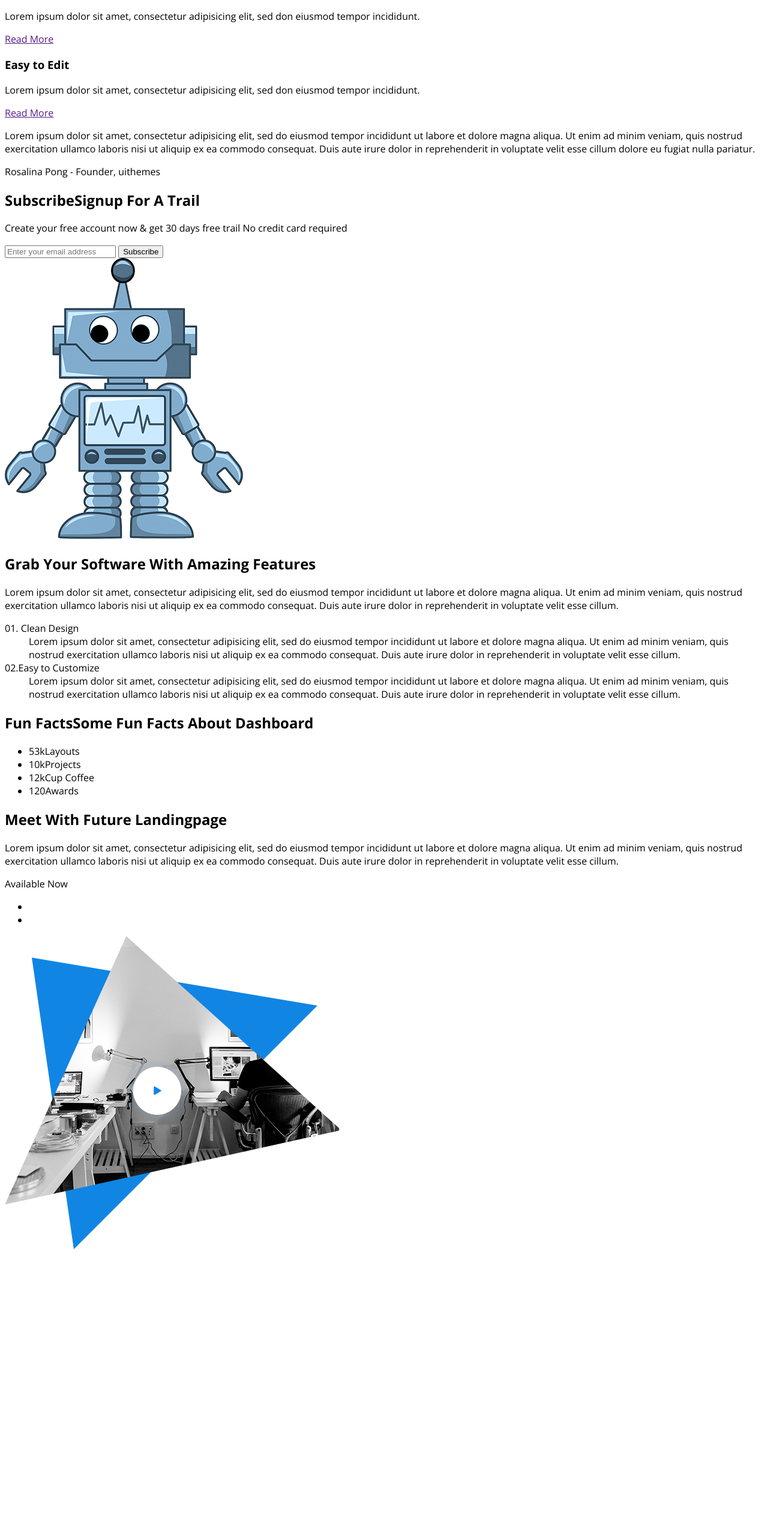
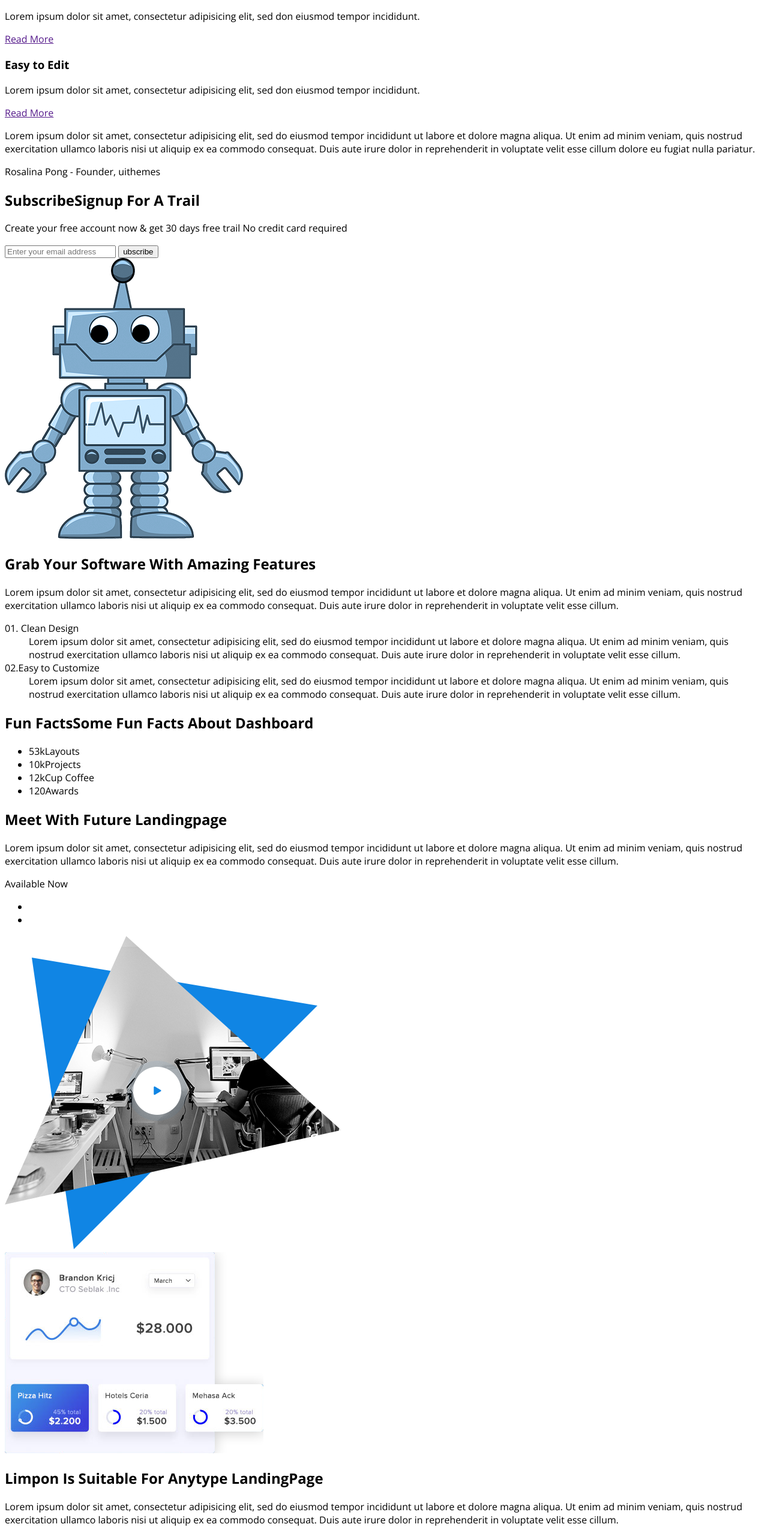
Before and after one commit to Nikitadevelop/Limpon, a plain HTML site: page index.html in a window 1280 px wide. Shown: the part 934-3494 px from the top of the page at 60% size. Before the commit the page ends 3029 px from the top, so only its background shows below. Drawn offline with nearby package versions, Linux system fonts and the light colour scheme.

Commit message:
change files

```diff
--- a/index.html
+++ b/index.html
@@ -87,7 +87,7 @@
                 <h2><span>Subscribe</span>Signup For A Trail</h2>
                 <p>Create your free account now & get 30 days free trail No credit card required</p>
                 <input type="email" placeholder="Enter your email address">
-                <button type="submit">Subscribe</button>
+                <button type="submit"><S></S>ubscribe</button>
             </div>
             <img src="img/robot.png" alt="Robot">
         </div>
@@ -114,7 +114,7 @@
             </ul>
         </div>
     </div>
-    <div>
+    <div> <!--Video-->
         <div>
             <div>
                 <h2>Meet With Future Landingpage</h2>
@@ -128,6 +128,15 @@
             <img src="img/play.png" alt="video">
         </div>
     </div>
-
+    <div> <!--Limpon is Suitable-->
+        <div>
+            <img src="img/price-stocks.png" alt="stocks">
+            <div>
+                <h2>Limpon Is Suitable For Anytype LandingPage</h2>
+                <p>Lorem ipsum dolor sit amet, consectetur adipisicing elit, sed do eiusmod tempor incididunt ut labore et dolore magna aliqua. Ut enim ad minim veniam, quis nostrud exercitation ullamco laboris nisi ut aliquip ex ea commodo consequat. Duis aute irure dolor in reprehenderit in voluptate velit esse cillum.</p>
+                <a href="GET STARTED NOW"></a>
+            </div>
+        </div>
+    </div>
  </body>
 </html>
```
Also changed, not shown: img/price-stocks.png (added).
